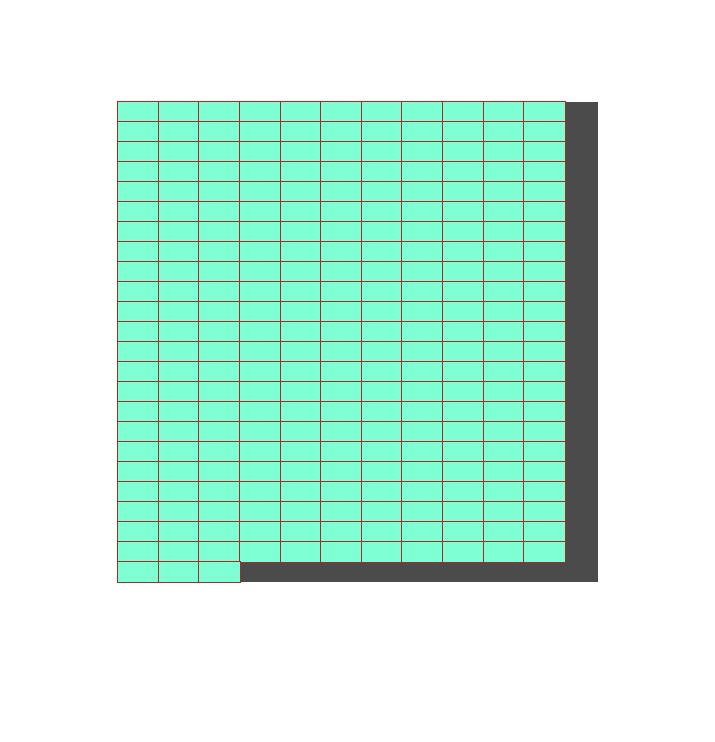
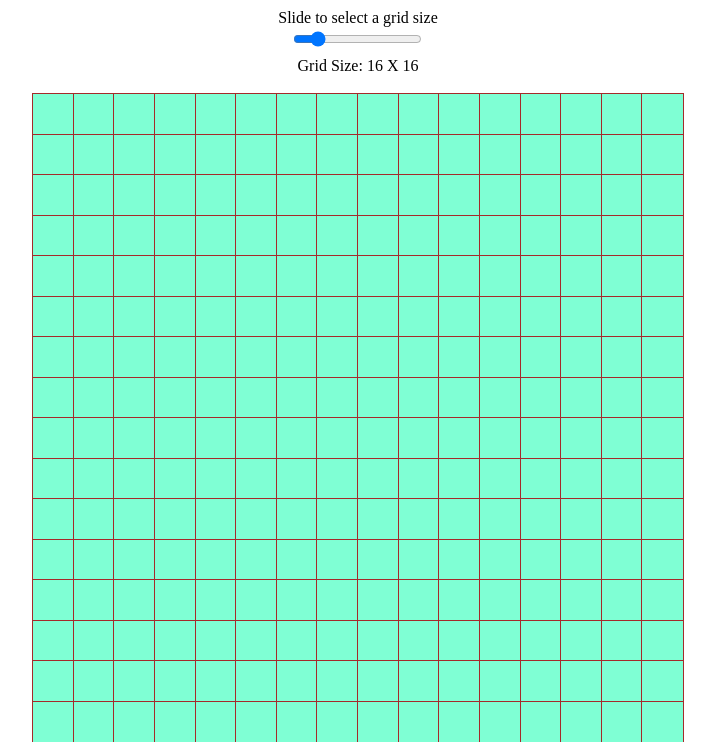
Before and after one commit to Morralito/etch-a-sketch, a plain HTML site: page index.html in a window 1280 px wide. Shown: the part 58-800 px from the top of the page, without its empty margins (282-997 px from the left). Drawn offline with Linux system fonts and the light colour scheme.

Commit message:
add range slider, modify grid size

```diff
--- a/index.html
+++ b/index.html
@@ -9,6 +9,12 @@
     <title>Etch-a-sketch</title>
 </head>
 <body>
+    <h1>Etch-a-sketch</h1>
+    <div class="sliderContainer">
+        <label for="gridNumber">Slide to select a grid size <br></label>
+        <input type="range" min="2" max="100" value="16" class="slider" id="gridNumber">
+        <p>Grid Size: <span id="currentValue">16 X 16</span></p>
+    </div>
     <div class="gridContainer">
 
     </div>
--- a/styles.css
+++ b/styles.css
@@ -35,14 +35,16 @@ body {
     display: flex;
     justify-content: center;
     align-items: center;
+    flex-direction: column;
+    gap: 2%;
 }
 
 .gridContainer {
     display: flex;
-    width: 480px;
-    max-width: 480px;
-    height: 480px;
-    max-height: 480px;
+    width: 650px;
+    max-width: 650px;
+    height: 650px;
+    max-height: 650px;
     background-color: #4b4b4b;
     flex-wrap: wrap;
     box-sizing: border-box;
@@ -52,3 +54,7 @@ body {
     outline: 1px solid brown;
     background-color: aquamarine;
 }
+
+.sliderContainer {
+    text-align: center;
+}
```
